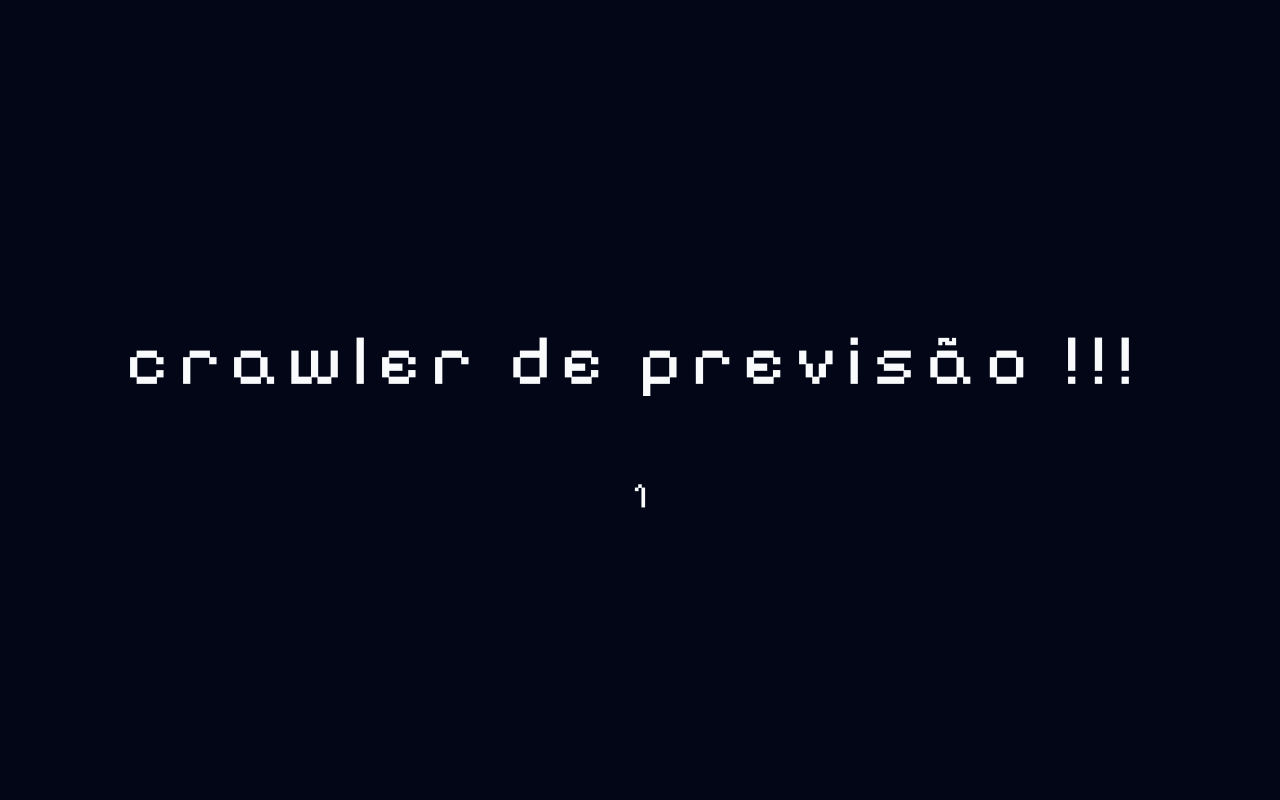
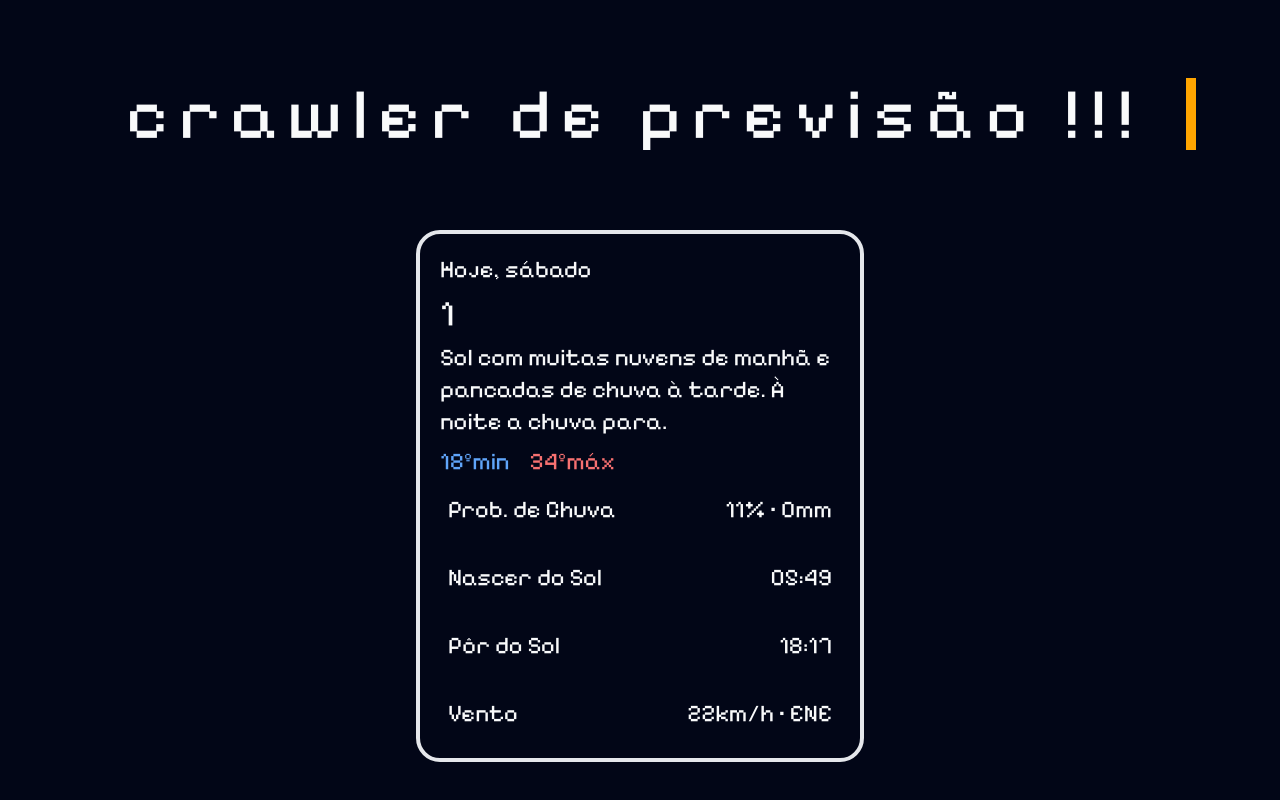
Before and after one commit to EdgarSantiago/weather-crawler, a SvelteKit app: page /temperature/1 in a window 1280 px wide. Shown: the top 800 px of the page. Built offline with nearby package versions, Linux system fonts and the light colour scheme.

Commit message:
weather info component

```diff
--- /dev/null
+++ b/src/components/WeatherInfo.svelte
@@ -0,0 +1,10 @@
+<script>
+  export let title = "Prob. de Chuva";
+  export let percentage = "26%";
+  export let rainfall = "5mm";
+</script>
+
+<div class="flex justify-between w-full text-2xl mx-auto p-2 rounded-3xl">
+  <p>{title}</p>
+  <p>{percentage}</p>
+</div>
--- a/src/routes/temperature/[cityname]/+page.svelte
+++ b/src/routes/temperature/[cityname]/+page.svelte
@@ -1,4 +1,7 @@
 <script>
+  // @ts-nocheck
+
+  import WeatherInfo from "../../../components/WeatherInfo.svelte";
   // @ts-nocheck
   import { page } from "$app/stores";
   import { onMount } from "svelte";
@@ -23,7 +26,31 @@
     <h1 class="text-3xl lg:text-7xl">crawler de previsão !!!</h1>
   </div>
 
-  <a href={`${href}`} class="text-4xl">
-    {cityname}
-  </a>
+  <div
+    class="max-w-md mx-auto p-5 rounded-3xl border-4 flex flex-col gap-2 text-start"
+  >
+    <!-- about -->
+    <p class="text-2xl">Hoje, sábado</p>
+    <p class="text-4xl">
+      {cityname}
+    </p>
+    <p class="text-2xl">
+      Sol com muitas nuvens de manhã e pancadas de chuva à tarde. À noite a
+      chuva para.
+    </p>
+
+    <!-- min - max -->
+    <div class="flex gap-5">
+      <p class="text-2xl text-blue-400 rounded-3xl">18ºmin</p>
+      <p class="text-2xl text-red-400 rounded-3xl">34ºmáx</p>
+    </div>
+
+    <!-- data -->
+    <div class="flex flex-col gap-5">
+      <WeatherInfo title="Prob. de Chuva" percentage="11% • 0mm" />
+      <WeatherInfo title="Nascer do Sol	" percentage="05:49" />
+      <WeatherInfo title="Pôr do Sol" percentage="18:17" />
+      <WeatherInfo title="Vento" percentage="22km/h • ENE" />
+    </div>
+  </div>
 </section>
```
